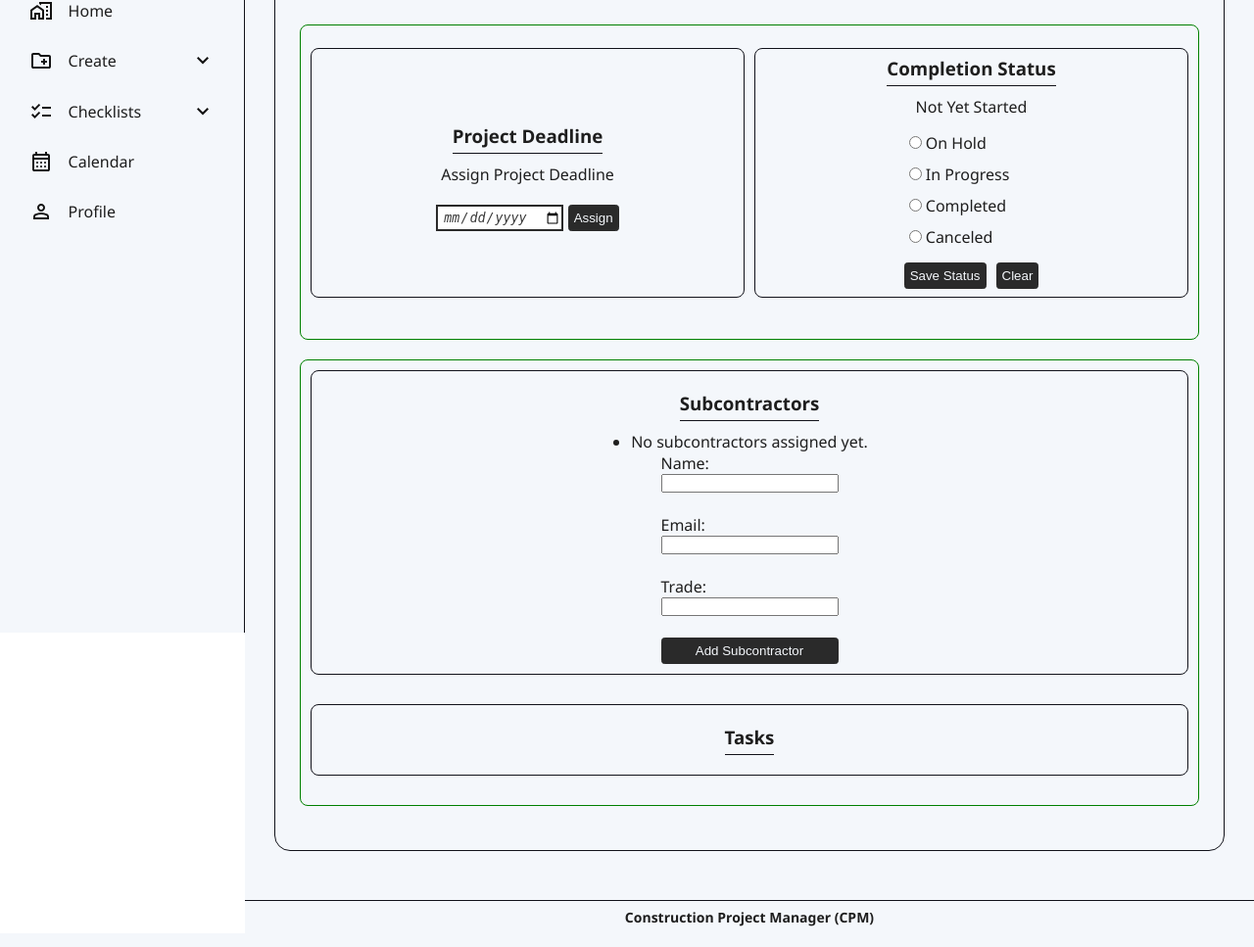
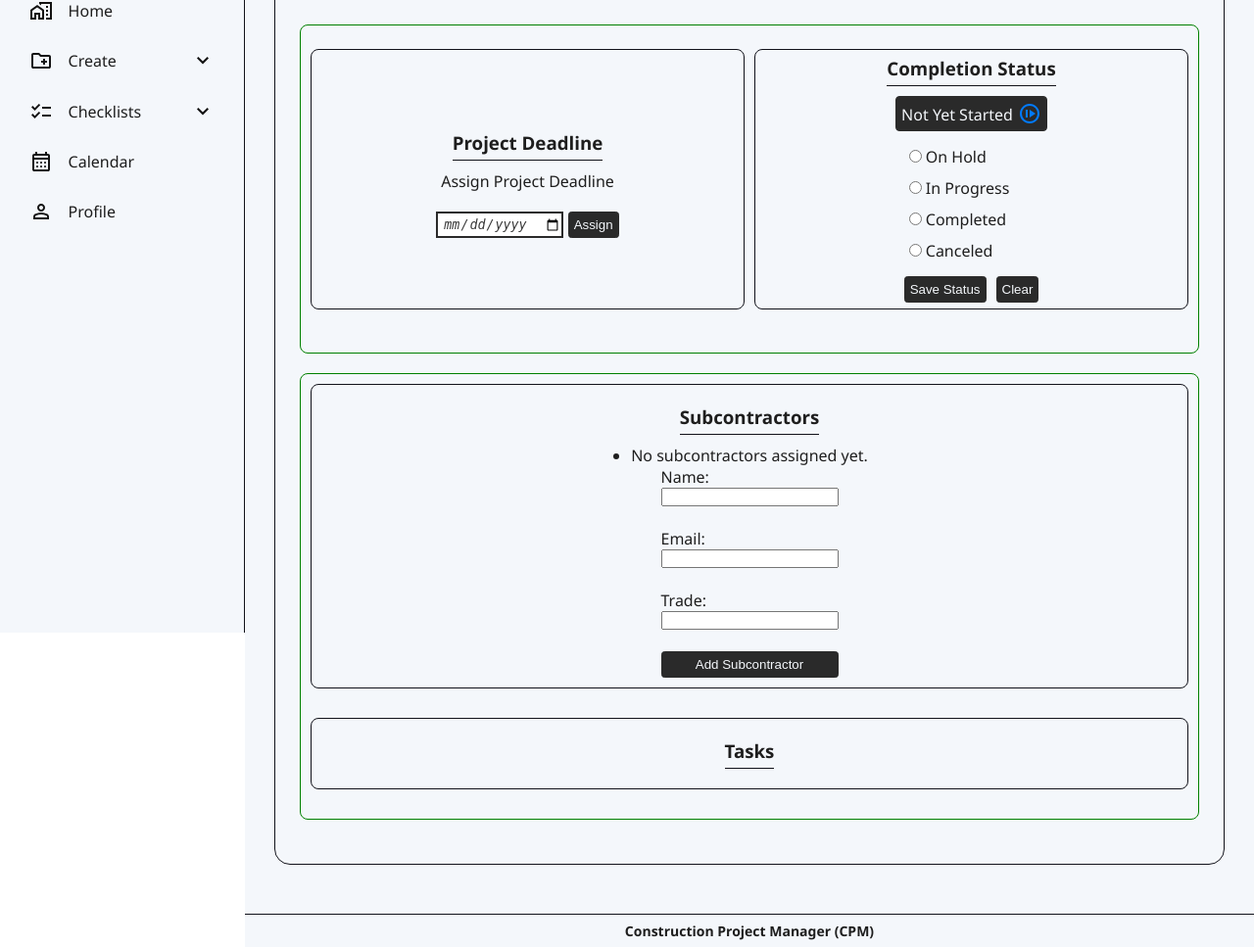
Before and after one commit to EchoingTime/construction-project-manager, a Flask app: page /view-project/2 in a window 1280 px wide. Shown: the part 154-1121 px from the top of the page at 98% size. Before the commit the page ends 1100 px from the top, so only its background shows below. Run offline with Flask 3, Linux system fonts and the light colour scheme; a user stored in the database is signed in; data comes from the database, SQL or seed files in the repository.

Commit message:
Added Color Scheme to Completion Status

```diff
--- a/website/static/style.css
+++ b/website/static/style.css
@@ -538,39 +538,39 @@ main {
 
 /*--------------------- Project Page Details ---------------------*/
 
-#project_details h3 {
+#project-details h3 {
   margin-bottom: 10px;
   padding-bottom: 5px;
   border-bottom: 1px solid var(--line-clr);
 }
-#project_details button {
+#project-details button {
   padding: 5px;
   color: var(--base-clr);
   background-color: var(--accent-clr);
   border: 1px solid var(--accent-clr);
   border-radius: 0.25em;
 }
-#project_details button:hover {
+#project-details button:hover {
   background-color: var(--hover-clr);
   transition: all 0.3s ease-in-out;
 }
-#project_details form {
+#project-details form {
   display: flex;
   flex-direction: column;
 }
-#project_details p {
+#project-details p {
   margin-bottom: 10px;
 }
-#project_details #header-project-details {
+#project-details #header-project-details {
   margin-bottom: 25px;
 }
-#project_details .top-section,
-#project_details .bottom-section {
+#project-details .top-section,
+#project-details .bottom-section {
   width: 100%;
   border-color: green;
   gap: 10px;
 }
-#project_details .top-section {
+#project-details .top-section {
   flex-direction: row;
 }
 
@@ -584,11 +584,11 @@ main {
 #task-sub-section {
   width: 100%;
 }
-#project_details #deadline-sub-section {
+#project-details #deadline-sub-section {
   text-wrap: wrap;
   text-align: center;
 }
-#project_details #deadline-form {
+#project-details #deadline-form {
   gap: 10px;
 }
 .div-dead {
@@ -608,26 +608,52 @@ main {
 .div-dead input:hover {
   border-color: var(--hover-clr);
 }
-#project_details .div-dead button:hover {
+#project-details .div-dead button:hover {
   background-color: var(--hover-clr);
 }
 
 /*----------- Completion Status Section -----------*/
-#project_details h3 {
+
+#project-details h3 {
   margin-top: 10px;
 }
-#project_details #completion-form .buttons {
+#project-details #completion-form .buttons {
   display: flex;
   flex-direction: row;
   gap: 10px;
 }
-#project_details #completion-form button {
+#project-details #completion-form button {
   margin-top: 10px;
   margin-bottom: 10px;
 }
-#project_details #completion-form li {
+#project-details #completion-form li {
   list-style: none;
   padding: 5px;
+}
+#project-details #completion-status-sub-section p {
+  display: flex;
+  align-items: flex-end; /* Aligns svg on the bottom next to p text */
+  gap: 5px;
+  border: 1px solid var(--accent-clr);
+  padding: 5px;
+  border-radius: 0.25em;
+  color: var(--base-clr);
+  background-color: var(--accent-clr);
+}
+#displaying-completion-status #not-yet-started-svg {
+  fill: var(--not-yet-started-clr);
+}
+#displaying-completion-status #on-hold-svg {
+  fill: var(--on-hold-clr);
+}
+#displaying-completion-status #in-progress-svg {
+  fill: var(--in-progress-clr);
+}
+#displaying-completion-status #completed-svg {
+  fill: var(--completed-clr);
+}
+#displaying-completion-status #canceled-svg {
+  fill: var(--canceled-clr);
 }
 
 /*--------------------- Footer ---------------------*/
--- a/website/templates/project.html
+++ b/website/templates/project.html
@@ -270,7 +270,7 @@
         </div>
         {% endif %} {% endfor %} {% endif %} {% endwith %}
       </section>
-      <section class="main-content-section" id="project_details">
+      <section class="main-content-section" id="project-details">
         <!----------- Main Page Content ----------->
         <h2 id="header-project-details">{{ project.project_name }}</h2>
         <section class="sub-sections top-section">
@@ -304,7 +304,70 @@
           </section>
           <section class="sub-sections" id="completion-status-sub-section">
             <h3>Completion Status</h3>
-            <p>{{ project.progress }}</p>
+            <p id="displaying-completion-status">
+              {{ project.progress }} {% if project.progress == "Not Yet Started"
+              %}
+              <svg
+                xmlns="http://www.w3.org/2000/svg"
+                height="24px"
+                viewBox="0 -960 960 960"
+                width="24px"
+                id="not-yet-started-svg"
+              >
+                <path
+                  d="M320-320h80v-320h-80v320Zm160 0 240-160-240-160v320Zm0 240q-83 0-156-31.5T197-197q-54-54-85.5-127T80-480q0-83 31.5-156T197-763q54-54 127-85.5T480-880q83 0 156 31.5T763-763q54 54 85.5 127T880-480q0 83-31.5 156T763-197q-54 54-127 85.5T480-80Zm0-80q134 0 227-93t93-227q0-134-93-227t-227-93q-134 0-227 93t-93 227q0 134 93 227t227 93Zm0-320Z"
+                />
+              </svg>
+              {% elif project.progress == "On Hold" %}
+              <svg
+                xmlns="http://www.w3.org/2000/svg"
+                height="24px"
+                viewBox="0 -960 960 960"
+                width="24px"
+                id="on-hold-svg"
+              >
+                <path
+                  d="M360-320h80v-320h-80v320Zm160 0h80v-320h-80v320ZM480-80q-83 0-156-31.5T197-197q-54-54-85.5-127T80-480q0-83 31.5-156T197-763q54-54 127-85.5T480-880q83 0 156 31.5T763-763q54 54 85.5 127T880-480q0 83-31.5 156T763-197q-54 54-127 85.5T480-80Zm0-80q134 0 227-93t93-227q0-134-93-227t-227-93q-134 0-227 93t-93 227q0 134 93 227t227 93Zm0-320Z"
+                />
+              </svg>
+              {% elif project.progress == "In Progress" %}
+              <svg
+                xmlns="http://www.w3.org/2000/svg"
+                height="24px"
+                viewBox="0 -960 960 960"
+                width="24px"
+                id="in-progress-svg"
+              >
+                <path
+                  d="M204-318q-22-38-33-78t-11-82q0-134 93-228t227-94h7l-64-64 56-56 160 160-160 160-56-56 64-64h-7q-100 0-170 70.5T240-478q0 26 6 51t18 49l-60 60ZM481-40 321-200l160-160 56 56-64 64h7q100 0 170-70.5T720-482q0-26-6-51t-18-49l60-60q22 38 33 78t11 82q0 134-93 228t-227 94h-7l64 64-56 56Z"
+                />
+              </svg>
+              {% elif project.progress == "Completed" %}
+              <svg
+                xmlns="http://www.w3.org/2000/svg"
+                height="24px"
+                viewBox="0 -960 960 960"
+                width="24px"
+                id="completed-svg"
+              >
+                <path
+                  d="m424-296 282-282-56-56-226 226-114-114-56 56 170 170Zm56 216q-83 0-156-31.5T197-197q-54-54-85.5-127T80-480q0-83 31.5-156T197-763q54-54 127-85.5T480-880q83 0 156 31.5T763-763q54 54 85.5 127T880-480q0 83-31.5 156T763-197q-54 54-127 85.5T480-80Zm0-80q134 0 227-93t93-227q0-134-93-227t-227-93q-134 0-227 93t-93 227q0 134 93 227t227 93Zm0-320Z"
+                />
+              </svg>
+              {% elif project.progress == "Canceled" %}
+              <svg
+                xmlns="http://www.w3.org/2000/svg"
+                height="24px"
+                viewBox="0 -960 960 960"
+                width="24px"
+                id="canceled-svg"
+              >
+                <path
+                  d="M480-80q-83 0-156-31.5T197-197q-54-54-85.5-127T80-480q0-83 31.5-156T197-763q54-54 127-85.5T480-880q83 0 156 31.5T763-763q54 54 85.5 127T880-480q0 83-31.5 156T763-197q-54 54-127 85.5T480-80Zm0-80q54 0 104-17.5t92-50.5L228-676q-33 42-50.5 92T160-480q0 134 93 227t227 93Zm252-124q33-42 50.5-92T800-480q0-134-93-227t-227-93q-54 0-104 17.5T284-732l448 448Z"
+                />
+              </svg>
+              {% else %} Progress Status Icon Error {% endif %}
+            </p>
             <form
               id="completion-form"
               method="POST"
```
